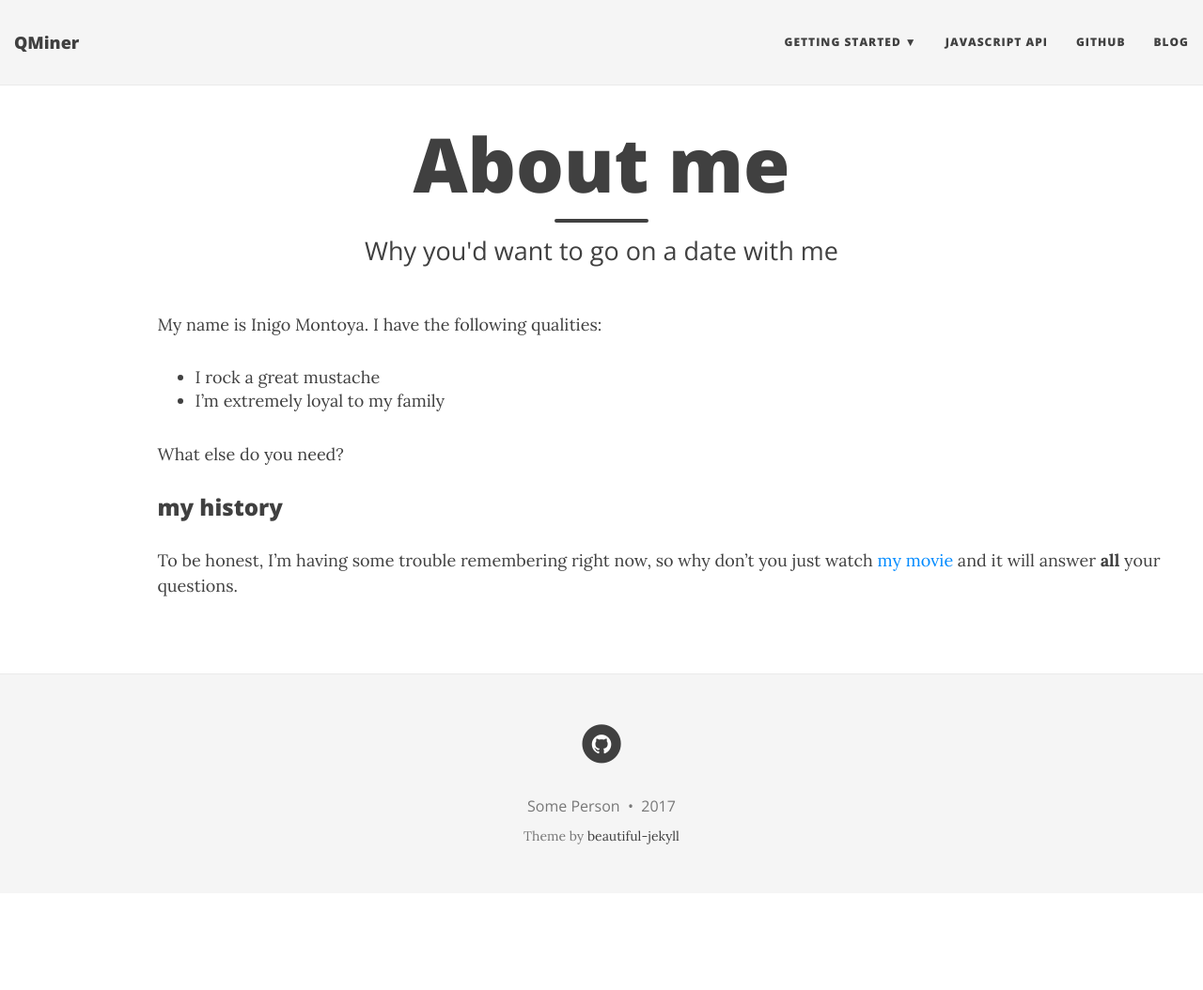
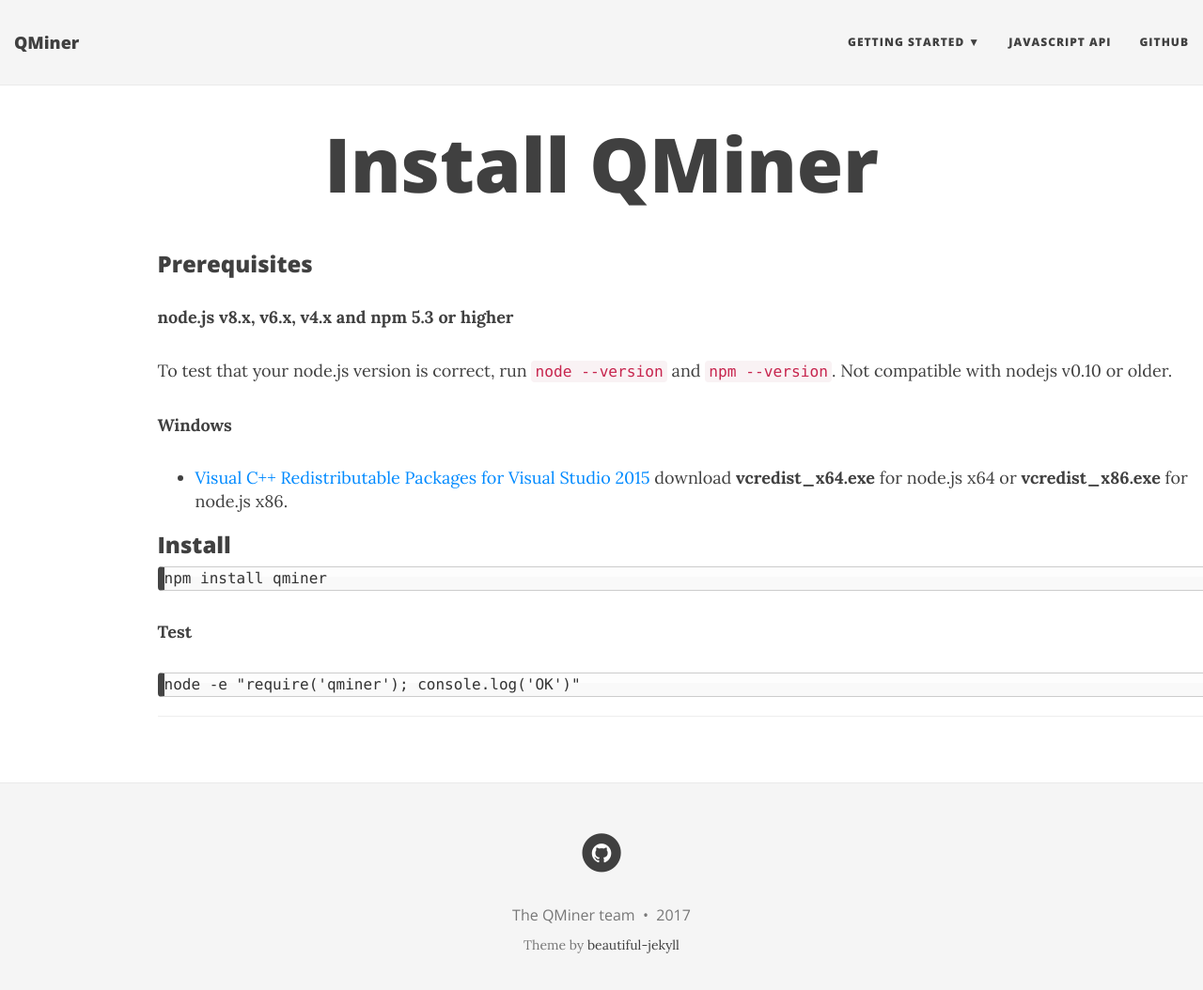
Before and after one commit to qminer/qminer.github.io, a Jekyll site: the page built from installing.md, in a window 1280 px wide and 1067 px high. Shown: the top 1054 px of the window at 94% size. Built offline with Jekyll 4.4.1, drawn with Linux system fonts in a browser that asks for light colours; nearby versions of some CDN libraries.

Commit message:
Removed blogging functionality.

````diff
--- a/_config.yml
+++ b/_config.yml
@@ -22,7 +22,6 @@
      - Hello World!: "helloworld"
   Javascript API: "https://rawgit.com/qminer/qminer/master/nodedoc/index.html"
   GitHub: "https://github.com/qminer/qminer"
-  Blog: "blog"
 
 # Image to show in the navigation bar - image must be a square (width = height)
 # Remove this parameter if you don't want an image in the navbar
@@ -49,7 +48,7 @@
 # Change all these values or delete the ones you don't want.
 # Important: you must keep the "name" parameter, everything else you can remove
 author:
-  name: Some Person
+  name: The QMiner team
   email: "youremail@domain.com"
   facebook: yourname  # eg. daattali
   github: yourname    # eg. daattali
--- a/installing.md
+++ b/installing.md
@@ -1,16 +1,23 @@
 ---
 layout: page
-title: About me
-subtitle: Why you'd want to go on a date with me
+title: Install QMiner
 ---
 
-My name is Inigo Montoya. I have the following qualities:
+### Prerequisites
 
-- I rock a great mustache
-- I'm extremely loyal to my family
+**node.js v8.x, v6.x, v4.x and npm 5.3 or higher**
 
-What else do you need?
+To test that your node.js version is correct, run ```node --version``` and ```npm --version```. Not compatible with nodejs v0.10 or older.
 
-### my history
+**Windows**
+- [Visual C++ Redistributable Packages for Visual Studio 2015](https://www.microsoft.com/en-us/download/details.aspx?id=48145)   download **vcredist_x64.exe** for node.js x64 or **vcredist_x86.exe** for node.js x86.
 
-To be honest, I'm having some trouble remembering right now, so why don't you just watch [my movie](http://en.wikipedia.org/wiki/The_Princess_Bride_%28film%29) and it will answer **all** your questions.
+### Install
+
+	npm install qminer
+
+**Test**
+
+	node -e "require('qminer'); console.log('OK')"
+
+---
````
Also changed, not shown: blog.html (deleted, +0 -70 lines).
